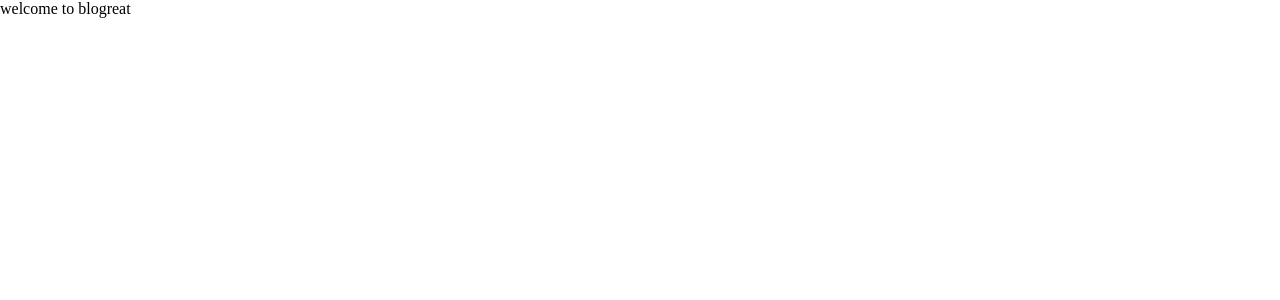
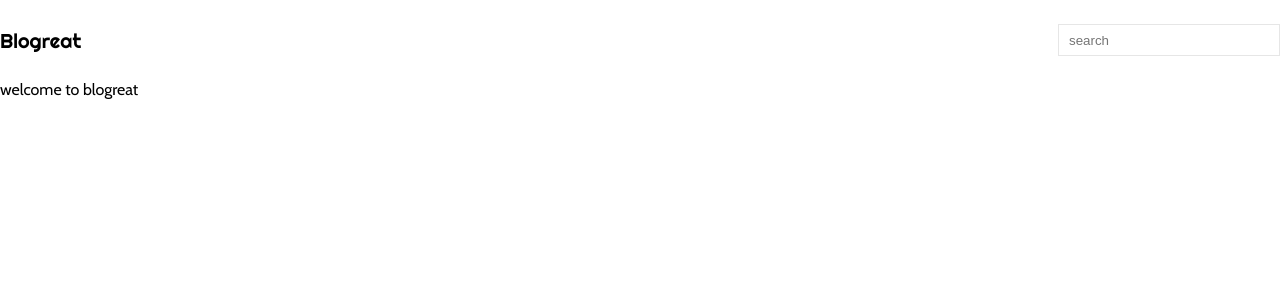
Before and after one commit to adefemi/blogreat_frontend, a Next.js app: page / in a window 1280 px wide. Shown: the top 300 px of the page. Built offline with nearby package versions, Linux system fonts and the light colour scheme.

Commit message:
created the Search and Header components

```diff
--- a/app/layout.tsx
+++ b/app/layout.tsx
@@ -12,7 +12,7 @@ export default function RootLayout({
 }) {
   return (
     <html lang="en">
-      <body>{children}</body>
+      <body className="container">{children}</body>
     </html>
   )
 }
--- a/app/page.tsx
+++ b/app/page.tsx
@@ -1,9 +1,11 @@
-
+import Header from "../components/Header"
 
 export default function Home() {
   return (
-    <div className="container">
+    <main>
+      <Header />
       welcome to blogreat
-    </div>
+
+    </main>
   )
 }
--- a/app/style.scss
+++ b/app/style.scss
@@ -1,9 +1,37 @@
+@import url('https://fonts.googleapis.com/css2?family=Cabin:wght@400;500;600;700&display=swap');
+@import url('https://fonts.googleapis.com/css2?family=Righteous&display=swap');
+
+$brandFont: 'Righteous', cursive;
+
 html, body{
   margin: 0;
-  padding: 0
+  padding: 0;
+  font-family: 'Cabin', sans-serif;
 }
 
 .container{
   max-width: 1400px;
   margin: 0 auto;
 }
+
+.search{
+  input{
+    border-radius: 0;
+    border: 1px solid darken(white, 10%);
+    width: 200px;
+    height: 30px;
+    padding: 0 10px;
+  }
+}
+
+header {
+  .brand{
+    font-family: $brandFont;
+    font-size: 20px;
+  }
+
+  display: flex;
+  align-items: center;
+  justify-content: space-between;
+  height: 80px;
+}
--- /dev/null
+++ b/components/Header.tsx
@@ -0,0 +1,10 @@
+import Search from "./Search"
+
+const Header = () => {
+    return <header>
+        <div className="brand">Blogreat</div>
+        <Search />
+    </header>
+}
+
+export default Header
--- /dev/null
+++ b/components/Search.tsx
@@ -0,0 +1,7 @@
+const Search = () => {
+    return <div className="search">
+        <input placeholder="search" />
+    </div>
+}
+
+export default Search
--- a/package.json
+++ b/package.json
@@ -17,6 +17,7 @@
     "next": "13.4.1",
     "react": "18.2.0",
     "react-dom": "18.2.0",
+    "react-icons": "^4.8.0",
     "sass": "^1.62.1",
     "typescript": "5.0.4"
   }
```
Also changed, not shown: 1 other file (tests, documents, lock files or other folders).
